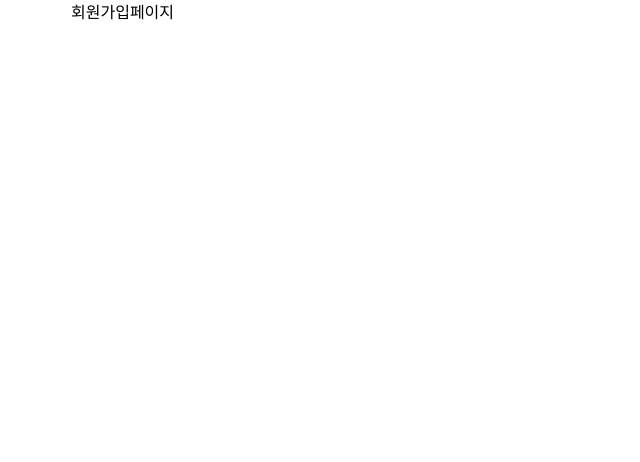
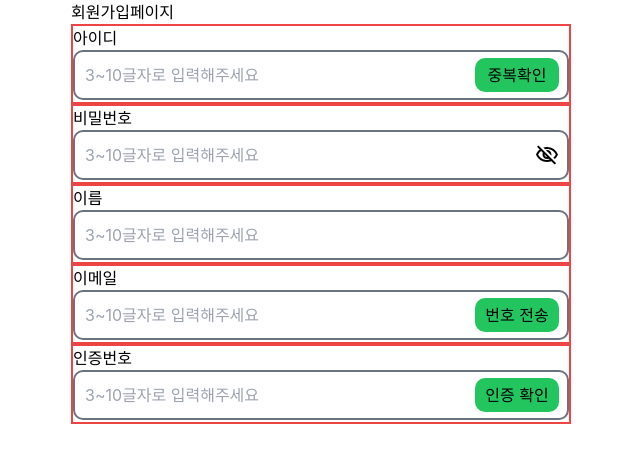
Before and after one commit to Stageus/CalenDuck-homepage, a React (Create React App) app: page /signup in a window 1280 px wide. Shown: the top 462 px of the page, without its empty margins (129-769 px from the left). Built offline with nearby package versions, Linux system fonts and the light colour scheme.

Commit message:
feat: create input component

```diff
--- a/src/App.tsx
+++ b/src/App.tsx
@@ -8,9 +8,9 @@ const App = () => {
   return (
     <Router>
       <Routes>
-        <Route path="/" element={<MainPage />} />
+        <Route path="/" element={<SignInPage />} />
         <Route path="/signup" element={<SignUpPage />} />
-        <Route path="/signin" element={<SignInPage />} />
+        <Route path="/main" element={<MainPage />} />
       </Routes>
     </Router>
   );
--- a/src/pages/SignInPage.tsx
+++ b/src/pages/SignInPage.tsx
@@ -1,4 +1,5 @@
 import React from "react";
+import InputItem from "../shared/components/InputItem";
 
 const SignInPage = () => {
   return (
--- a/src/pages/SignUpPage.tsx
+++ b/src/pages/SignUpPage.tsx
@@ -1,9 +1,30 @@
 import React from "react";
+import InputItem from "../shared/components/InputItem";
 
 const SignUpPage = () => {
   return (
     <>
       <h1>회원가입페이지</h1>
+      <InputItem
+        label="아이디"
+        type="text"
+        placeholder="3~10글자로 입력해주세요"
+        extraBtn="중복확인"
+      />
+      <InputItem label="비밀번호" type="pw" placeholder="3~10글자로 입력해주세요" extraBtn="" />
+      <InputItem label="이름" type="text" placeholder="3~10글자로 입력해주세요" extraBtn="" />
+      <InputItem
+        label="이메일"
+        type="email"
+        placeholder="3~10글자로 입력해주세요"
+        extraBtn="번호 전송"
+      />
+      <InputItem
+        label="인증번호"
+        type="text"
+        placeholder="3~10글자로 입력해주세요"
+        extraBtn="인증 확인"
+      />
     </>
   );
 };
--- /dev/null
+++ b/src/shared/components/InputItem.tsx
@@ -0,0 +1,46 @@
+import React, { useState } from "react";
+
+import visibility from "../imgs/visibility.svg";
+import visibilityOff from "../imgs/visibilityOff.svg";
+
+interface InputItemProps {
+  label: string;
+  type: string;
+  placeholder: string;
+  extraBtn: string;
+}
+
+const InputItem: React.FC<InputItemProps> = ({ label, type, placeholder, extraBtn }) => {
+  const [toggle, setToggle] = useState(false);
+  const clickToggleEvent = () => {
+    setToggle(!toggle);
+  };
+  return (
+    <div className="w-[500px] h-[80px] content-between border-solid border-2 border-red-500 ">
+      <div>{label}</div>
+      <div className="relative w-[100%] h-[50px]">
+        <input
+          className="w-[100%] h-[50px] relative border-solid border-2 border-gray-500 rounded-[10px] p-[10px]"
+          type={type}
+          placeholder={placeholder}
+        />
+        {type === "pw" && (
+          <button className="absolute top-[13px] right-[10px]" onClick={clickToggleEvent}>
+            {toggle ? (
+              <img src={visibility} alt="visibility" />
+            ) : (
+              <img src={visibilityOff} alt="visibility-off" />
+            )}
+          </button>
+        )}
+        {extraBtn && (
+          <button className="absolute bg-green-500 top-[8px] right-[10px] w-[84px] p-[5px] rounded-[10px]">
+            {extraBtn}
+          </button>
+        )}
+      </div>
+    </div>
+  );
+};
+
+export default InputItem;
```
Also changed, not shown: src/shared/imgs/visibility.svg (added), src/shared/imgs/visibilityOff.svg (added).
